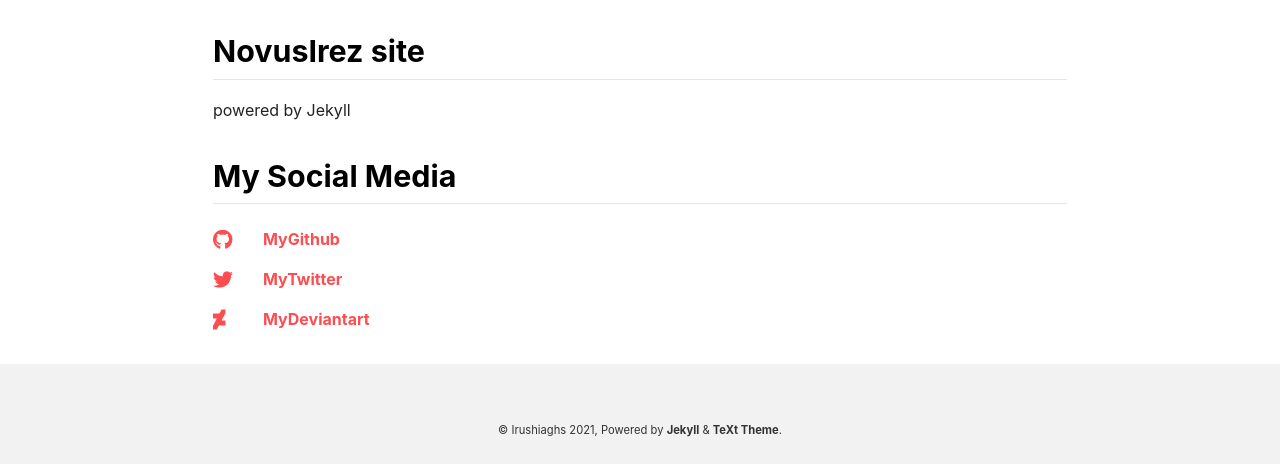
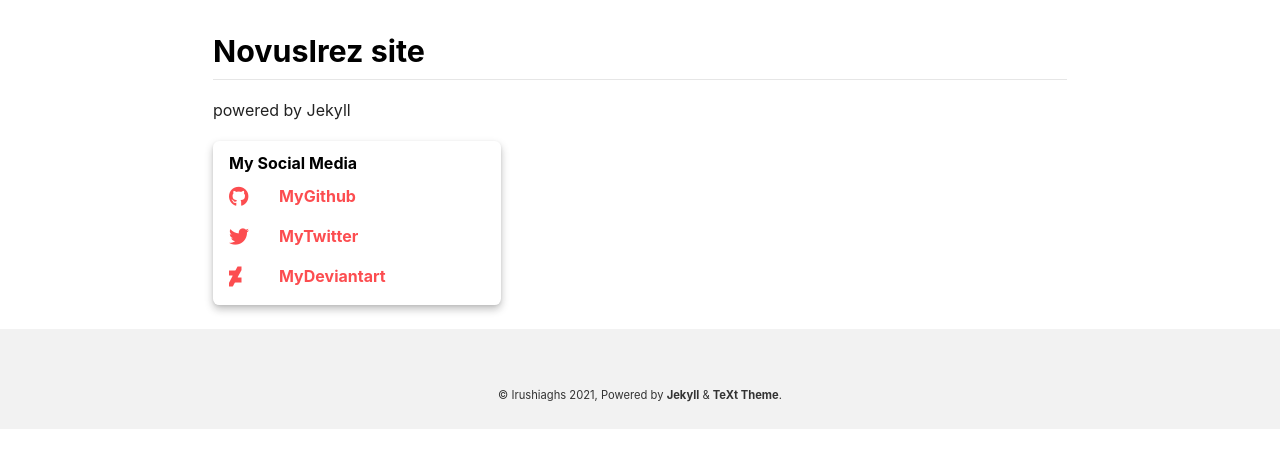
Before and after one commit to NovusIrez/novusTest, a Jekyll site: the page built from index.md, in a window 1280 px wide. Shown: the part 656-1120 px from the top of the page. Built offline with Jekyll 4.4.1, drawn with Linux system fonts in a browser that asks for light colours; nearby versions of some CDN libraries; after the commit the page ends 1085 px from its top, so only the background shows below that.

Commit message:
Update index.md

```diff
--- a/index.md
+++ b/index.md
@@ -17,7 +17,11 @@ article_header:
 ## NovusIrez site
 powered by Jekyll
 
-## My Social Media
+<div class="card">
+  <div class="card__content">
+   <div class="card__header">
+    <b>My Social Media</b>
+    </div>
 <a href="https://github.com/NovusIrez" target="_blank">
 <span class="fa-stack fa-lg">
   <i class="fa-brands fa-github fa-stack-3x"></i>
@@ -30,3 +34,5 @@ powered by Jekyll
 <span class="fa-stack fa-lg">
   <i class="fa-brands fa-deviantart fa-stack-3x"></i>
 </span>MyDeviantart</a><br>
+</div>
+</div>
```
